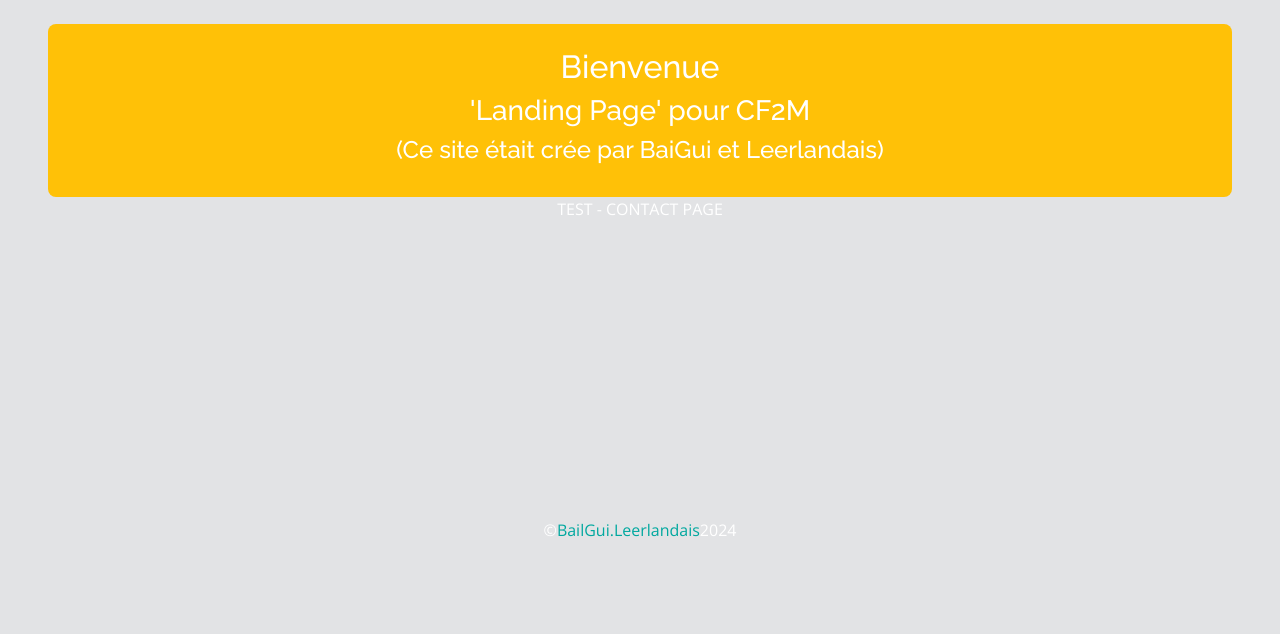
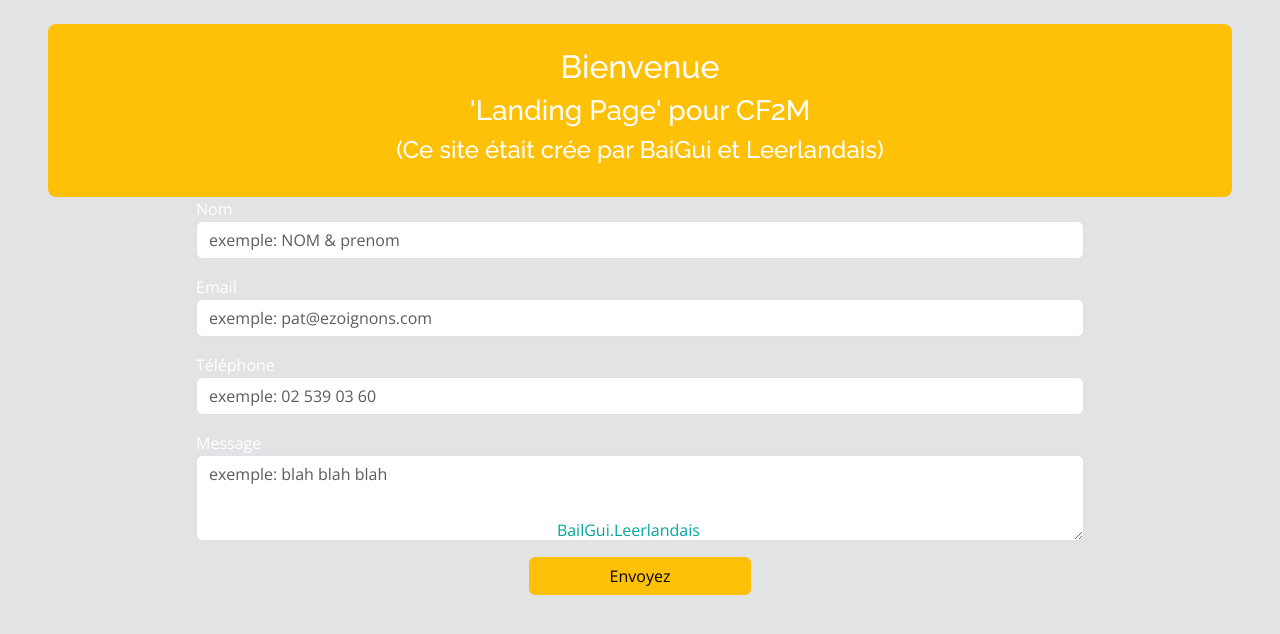
Before and after one commit to Leerlandais/JoeF2M, a PHP site: template view/publicView/public.home.html.twig in a window 1280 px wide. Shown: the part 66-700 px from the top of the page. Run offline with PHP 8.4, Linux system fonts and the light colour scheme; the template is opened without the code that fills it, so the values that code supplies are empty; some libraries are stand-ins or nearby versions.

Commit message:
contact: added basic form and fields

```diff
--- a/view/publicView/inc/contact.section.html.twig
+++ b/view/publicView/inc/contact.section.html.twig
@@ -1,4 +1,22 @@
 {# Pour contenir le formulaire de contact #}
 
 
-<p>TEST - CONTACT PAGE</p>
+<form class="d-flex flex-column gap-3 w-75">
+    <div class="form-group">
+        <label for="contactFormUser">Nom</label>
+        <input type="text" class="form-control" id="contactFormUser" name="contactFormUser" placeholder="exemple: NOM &amp; prenom">
+    </div>
+    <div class="form-group">
+        <label for="contactFormMail">Email</label>
+        <input type="email" class="form-control" id="contactFormMail" name="contactFormMail" placeholder="exemple: pat@ezoignons.com ">
+    </div>
+    <div class="form-group">
+        <label for="contactFormTele">Téléphone</label>
+        <input type="text" class="form-control" id="contactFormTele" name="contactFormTele" placeholder="exemple: 02 539 03 60">
+    </div>
+    <div class="form-group">
+        <label for="contactFormText">Message</label>
+        <textarea class="form-control" id="contactFormText" name="contactFormText" rows="3" placeholder="exemple: blah blah blah"></textarea>
+    </div>
+    <input class="btn btn-warning w-25 align-self-center" type="submit" value="Envoyez">
+</form>
```
